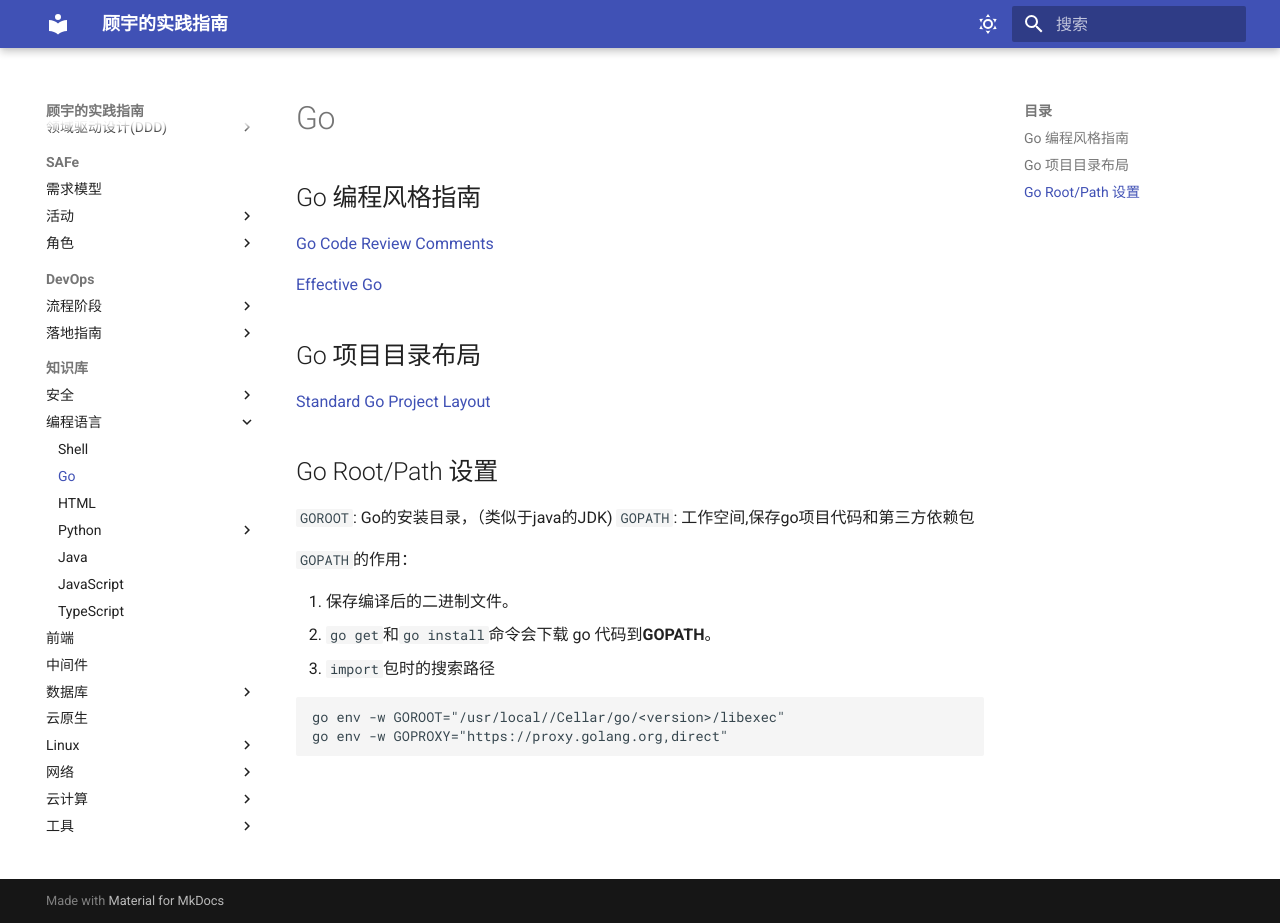
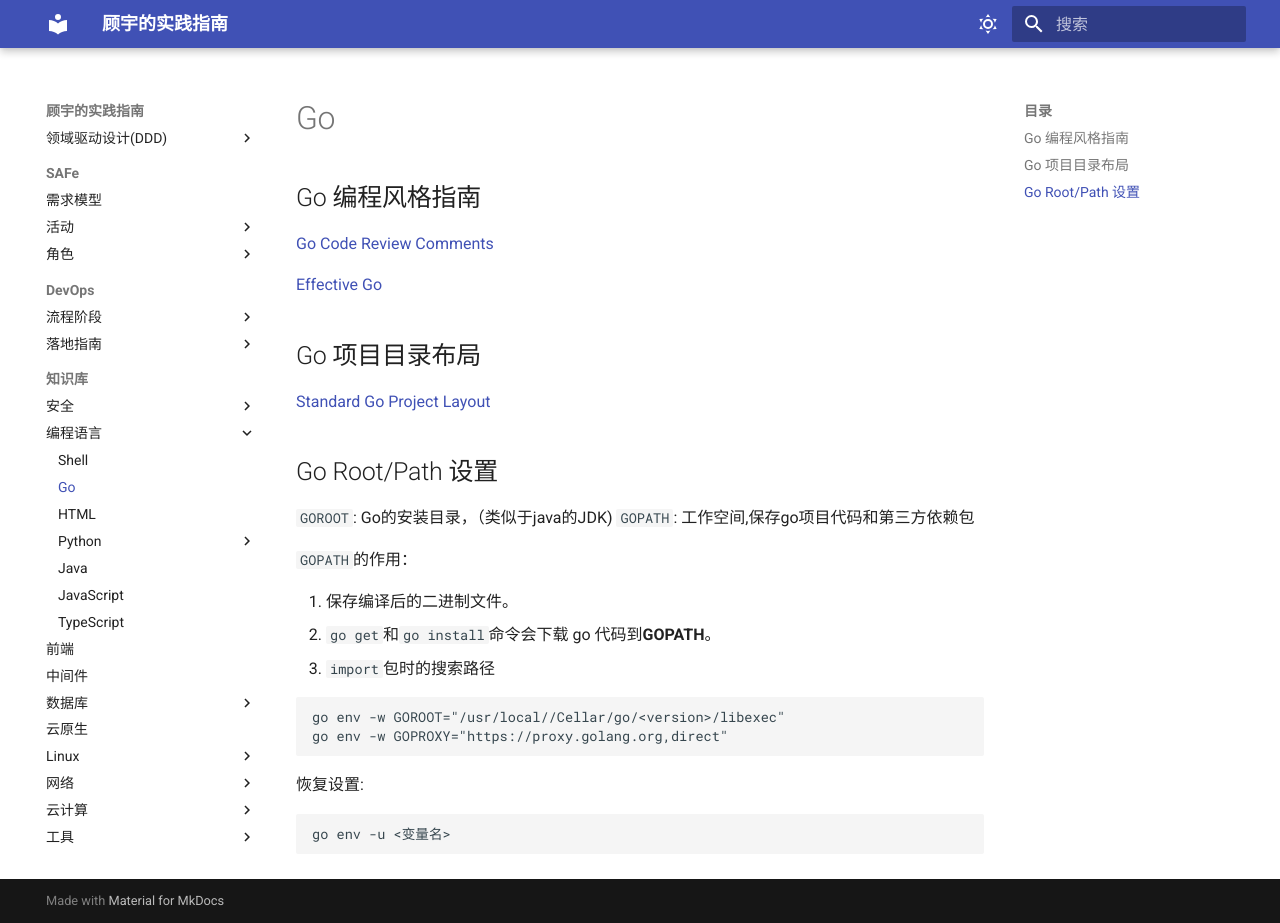
Before and after one commit to wizardbyron/guides, an MkDocs documentation site: the page built from docs/programming/go/index.md, in a window 1280 px wide and 923 px high. Built offline with MkDocs 1.6.1 and Material for MkDocs 9.7.7, drawn with Linux system fonts in a browser that asks for light colours.

Commit message:
Update golang knowledge

````diff
--- a/docs/programming/go/index.md
+++ b/docs/programming/go/index.md
@@ -25,3 +25,9 @@
 go env -w GOROOT="/usr/local//Cellar/go/<version>/libexec"
 go env -w GOPROXY="https://proxy.golang.org,direct"
 ```
+
+恢复设置:
+
+```
+go env -u <变量名>
+```
````
